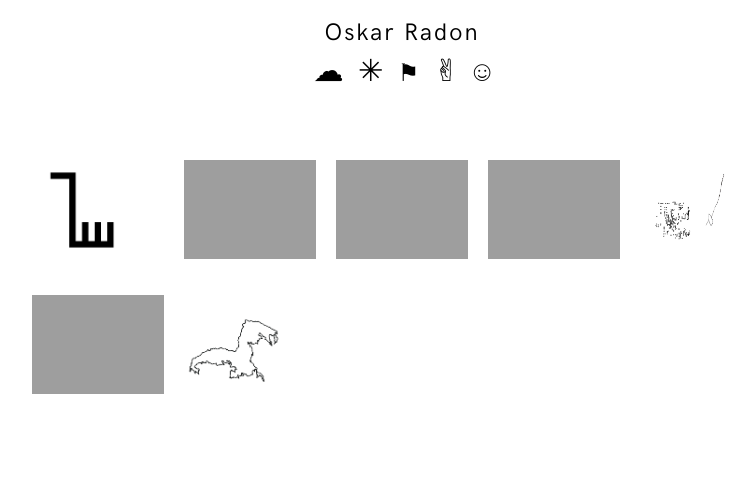
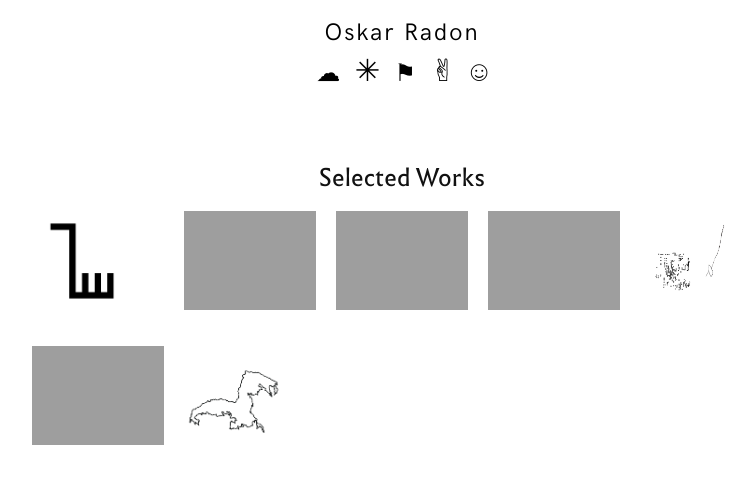
Before and after one commit to oskarradon/oskarradon.github.io-old, a Jekyll site: the page built from index.md, in a window 1280 px wide. Shown: the top 484 px of the page, without its empty margins (238-993 px from the left). Built offline with Jekyll 4.4.1, drawn with Linux system fonts in a browser that asks for light colours; nearby versions of some CDN libraries.

Commit message:
Add heading

```diff
--- a/_layouts/home.html
+++ b/_layouts/home.html
@@ -5,7 +5,7 @@ layout: default
 <div class="home">
 
   {{ content }}
-
+  <h2 id="heading__selected-works">Selected Works</h2>
   <section class="post-grid">
     {% for post in site.posts %}
       <a class="post-link" href="{{ post.url | relative_url }}">{{ post.excerpt }}</a>
--- a/_sass/partials/_layout.scss
+++ b/_sass/partials/_layout.scss
@@ -32,7 +32,7 @@
 
   button {
     padding: 0px;
-    font-size: $base-font-size * 1.9;
+    font-size: $base-font-size * 1.5;
   }
 }
 
@@ -54,6 +54,11 @@
 
 .page-heading {
   @include relative-font-size(1.25);
+}
+
+#heading__selected-works {
+  font-family: 'Infini';
+  text-align: center;
 }
 
 .post-grid {
```
